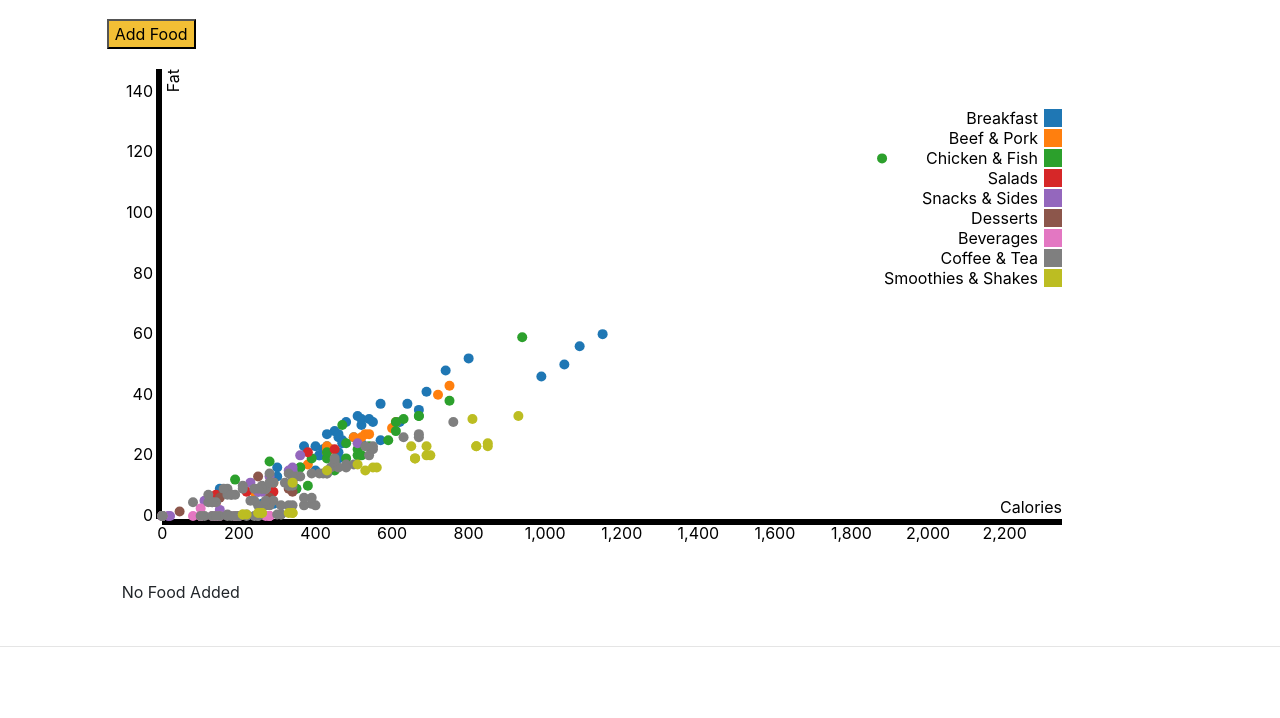
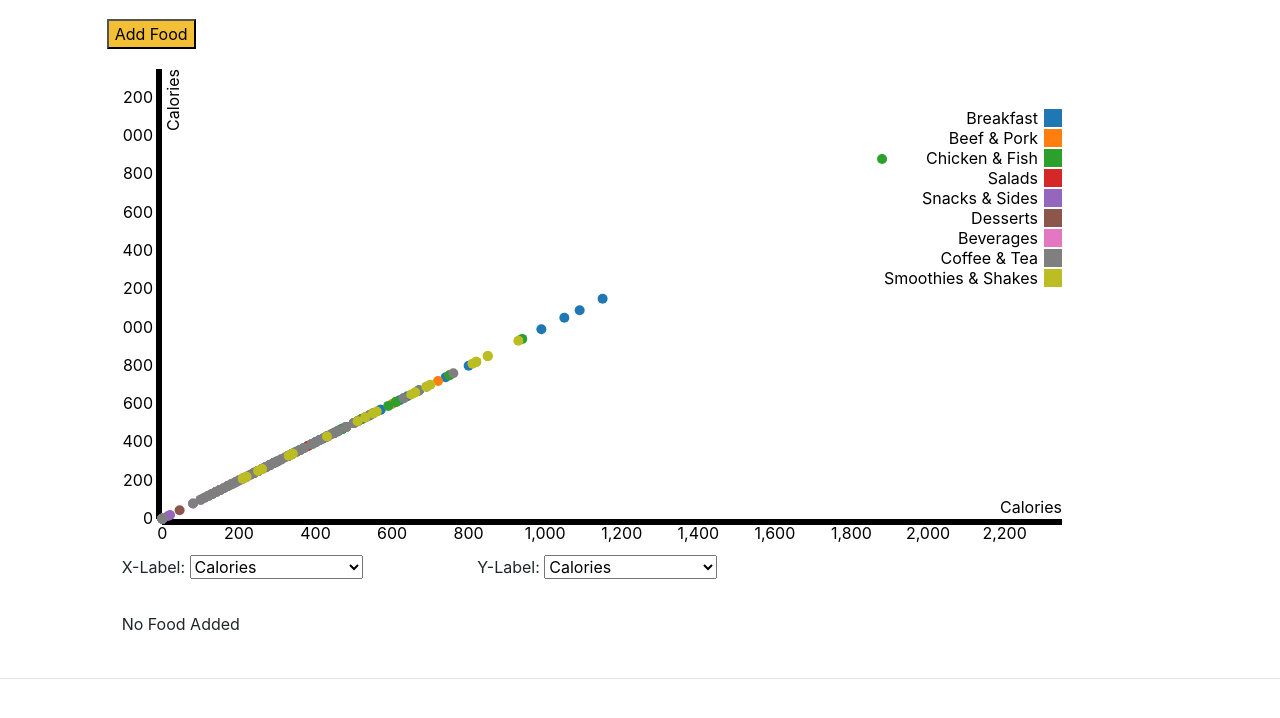
Before and after one commit to shuff703/FinalProjectVA, a plain HTML site: page Views/Index.html in a window 1280 px wide. Shown: the part 62-780 px from the top of the page. Drawn offline with nearby package versions, Linux system fonts and the light colour scheme.

Commit message:
Add filters for axis'

```diff
--- a/Views/Index.html
+++ b/Views/Index.html
@@ -89,6 +89,66 @@
         </div>
         <div class="col-md-10 offset-md-1" id="plot">
         </div>
+        <div class="col-md-10 offset-md-1" id="scatterFilter">
+            <div class="row">
+                <div class="col-md-4">
+                    <label for="xLabel">X-Label:</label>
+                    <select id="xLabel" name="xLabel">
+                        <option value="calories">Calories</option>
+                        <option value="caloriesFat">
+                            Calories from Fat
+                        </option>
+                        <option value="fat">Fat</option>
+                        <option value="fatPercent">Fat %dv</option>
+                        <option value="saturatedFat">Saturated Fat</option>
+                        <option value="saturatedPercent">Saturated Fat %dv</option>
+                        <option value="transFat">Trans Fat</option>
+                        <option value="cholesterol">Cholesterol</option>
+                        <option value="cholesterolPercent">Cholesterol %dv</option>
+                        <option value="sodium">Sodium</option>
+                        <option value="sodiumPercent">Sodium %dv</option>
+                        <option value="carbs">Carbohydrates</option>
+                        <option value="carbPercent">Carbohydrates %dv</option>
+                        <option value="fiber">Fiber</option>
+                        <option value="fiberPercent">Fiber %dv</option>
+                        <option value="sugar">Sugar</option>
+                        <option value="protein">Protein</option>
+                        <option value="vitaminA">Vitamin A</option>
+                        <option value="vitaminC">Vitamin C</option>
+                        <option value="calcium">Calcium</option>
+                        <option value="iron">Iron</option>
+                    </select>
+                </div>
+                <div class="col-md-4">
+                    <label for="yLabel">Y-Label:</label>
+                    <select id="yLabel" name="yLabel">
+                        <option value="calories">Calories</option>
+                        <option value="caloriesFat">
+                            Calories from Fat
+                        </option>
+                        <option value="fat">Fat</option>
+                        <option value="fatPercent">Fat %dv</option>
+                        <option value="saturatedFat">Saturated Fat</option>
+                        <option value="saturatedPercent">Saturated Fat %dv</option>
+                        <option value="transFat">Trans Fat</option>
+                        <option value="cholesterol">Cholesterol</option>
+                        <option value="cholesterolPercent">Cholesterol %dv</option>
+                        <option value="sodium">Sodium</option>
+                        <option value="sodiumPercent">Sodium %dv</option>
+                        <option value="carbs">Carbohydrates</option>
+                        <option value="carbPercent">Carbohydrates %dv</option>
+                        <option value="fiber">Fiber</option>
+                        <option value="fiberPercent">Fiber %dv</option>
+                        <option value="sugar">Sugar</option>
+                        <option value="protein">Protein</option>
+                        <option value="vitaminA">Vitamin A</option>
+                        <option value="vitaminC">Vitamin C</option>
+                        <option value="calcium">Calcium</option>
+                        <option value="iron">Iron</option>
+                    </select>
+                </div>
+            </div>
+        </div>
         <div id="vis1" class="col-md-10 offset-md-1">
             <p>No Food Added</p>
         </div>
@@ -140,8 +200,7 @@
             if (CurrentFoodTable != null && CurrentFoodTable.page.info().recordsTotal > 0) {
                 console.log(CurrentFoodTable.page.info().recordsTotal);
                 scatterplot(CurrentFoodTable.rows().data());
-            }
-            else if(jsonData != null){
+            } else if (jsonData != null) {
                 $('div.col-md-10').eq('0').hide();
                 scatterplot(jsonData);
             }
@@ -162,6 +221,14 @@
             var tr = $(this).closest('tr');
             CurrentFoodTable.row(tr).remove().draw();
         });
+
+        $('#xLabel').on('change', function () {
+           CurrentFoodTable.draw();
+        });
+
+        $('#yLabel').on('change', function () {
+           CurrentFoodTable.draw();
+        });
     </script>
 </body>
 
--- a/js/script.js
+++ b/js/script.js
@@ -120,28 +120,7 @@ $(document).ready(function () {
 
 });
 
-/*function scatterPlot() {
-    var rowData = [];
-    $('#CurrentFood tbody tr').each(function () {
-        $(this).children().each(function (i) {
-            var temp = {
-                category: $(this).eq(2).text().trim(),
-                servingSize: $(this).eq(3).text().trim(),
-                calories: $(this).eq(4).text().trim(),
-                fat: $(this).eq(5).text().trim(),
-                cholesterol: $(this).eq(6).text().trim(),
-                sodium: $(this).eq(7).text().trim(),
-                sugar: $(this).eq(8).text().trim(),
-                protein: $(this).eq(9).text().trim()
-            }
-            rowData.push(temp);
 
-        });
-    });
-    if (rowData.length > 0) {
-        alert('gucci gang, gucci gang, gucci gang');
-    }
-}*/
 //JSON Object for UI
 class MenuData {
     constructor(text) {
@@ -193,7 +172,10 @@ class MenuData {
 //Psychopath D3 function for scatterplot
 function scatterplot(jData) {
     $('#plot').html('');
-    console.log(jData);
+    var xVal = $('#xLabel').val();
+    var yVal = $('#yLabel').val();
+    var xLabelName = $('#xLabel option[value="' + xVal + '"]').text();
+    var yLabelName = $('#yLabel option[value="' + yVal + '"]').text();
     var margin = {
             top: 20,
             right: 20,
@@ -205,23 +187,23 @@ function scatterplot(jData) {
 
     // setup x
     var xValue = function (d) {
-            return d.calories;
-        }, // data -> value
+            return d[xVal];
+        },
         xScale = d3.scale.linear().range([0, width]), // value -> display
         xMap = function (d) {
             return xScale(xValue(d));
-        }, // data -> display
+        },
         xAxis = d3.svg.axis().scale(xScale).orient("bottom");
 
     // setup y
     var yValue = function (d) {
-            return d.fat;
-        }, // data -> value
+            return d[yVal];
+        },
         yScale = d3.scale.linear().range([height, 0]),
 
         yMap = function (d) {
             return yScale(yValue(d));
-        }, // data -> display
+        },
         yAxis = d3.svg.axis().scale(yScale).orient("left");
 
     // setup fill color
@@ -254,7 +236,7 @@ function scatterplot(jData) {
         .attr("x", width)
         .attr("y", -6)
         .style("text-anchor", "end")
-        .text("Calories");
+        .text(xLabelName);
     // y-axis
     svg.append("g")
         .attr("class", "y axis")
@@ -265,13 +247,16 @@ function scatterplot(jData) {
         .attr("y", 6)
         .attr("dy", ".71em")
         .style("text-anchor", "end")
-        .text("Fat");
+        .text(yLabelName);
 
     // draw dots
     svg.selectAll(".dot")
         .data(jData)
         .enter().append("circle")
         .attr("class", "dot")
+        .attr('class', function (d) {
+            return d.category;
+        })
         .attr("r", 5)
         .attr("cx", xMap)
         .attr("cy", yMap)
@@ -285,6 +270,7 @@ function scatterplot(jData) {
                 .style("opacity", .8);
             var x = Number(d3.select(this).attr("cx")) + 65;
             var y = Number(d3.select(this).attr('cy')) -150;
+            //Most rediculous string of all time
             tooltip.html(d["item"] + "<br/>Calories: " + d.calories + 'g, ' + d.caloriesFat + ' from fat<br/>Fat:' +
                 d.fat + 'g (' + d.fatPercent + '% daily value), Trans Fat: ' + d.transFat + 'g<br/>Saturated Fat: ' + + d.saturatedFat + 'g (' + d.saturatedPercent + '% daily value)<br/>Cholesterol: ' + d.cholesterol +
                 'g (' + d.cholesterolPercent + '% daily value)<br/>Sodium: ' + d.sodium + 'g (' + d.sodiumPercent + '% daily value)<br/>Carbs: ' + d.carbs + 'g (' + d.carbPercent + '% daily value)<br/>Fiber: ' +
```
